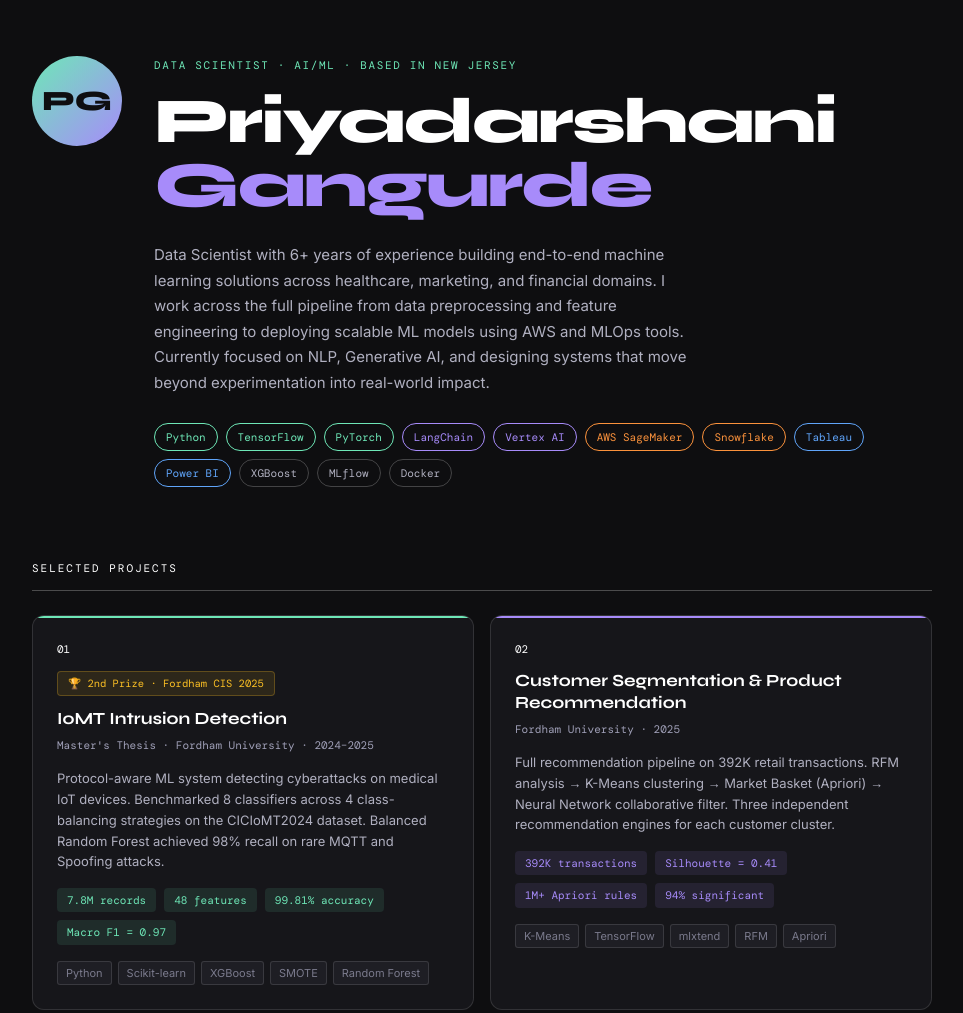
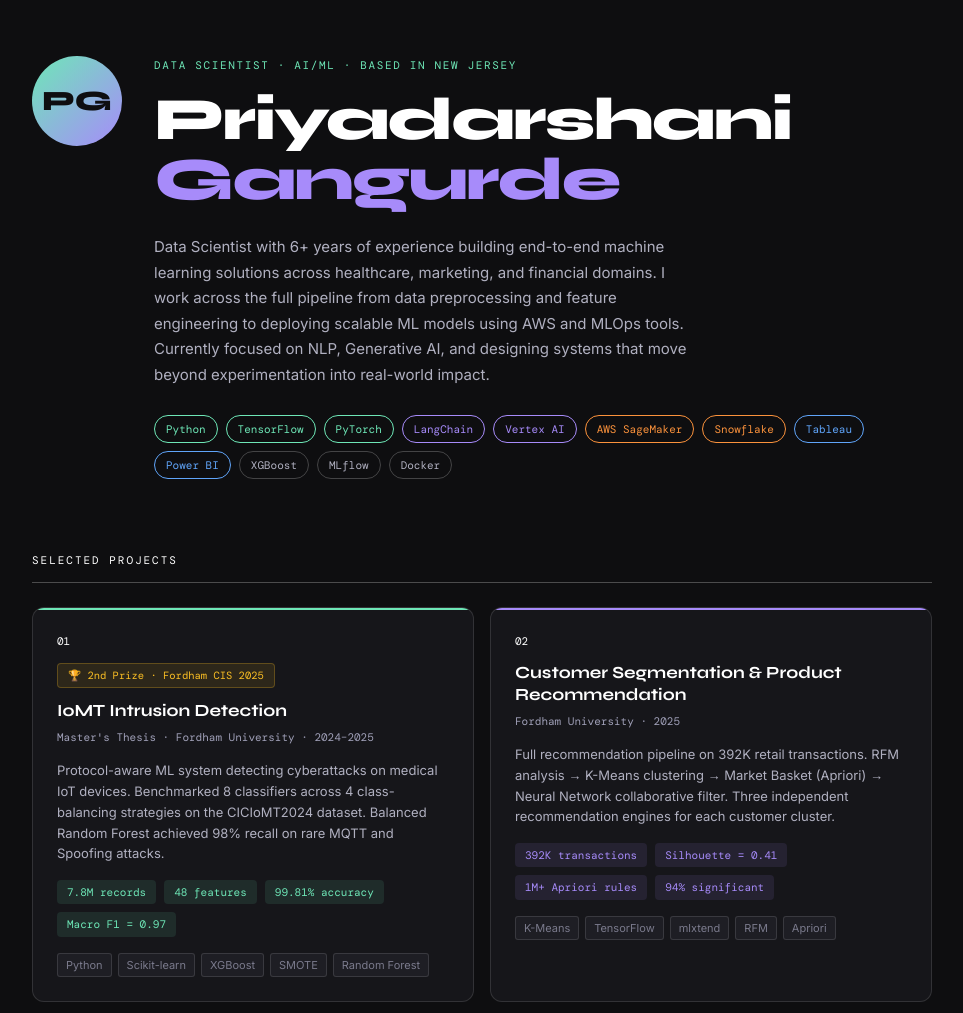
Before and after one commit to iampriyadarshanigangurde/portfolio-, a plain HTML site: page index.html in a window 1280 px wide. Shown: the top 1013 px of the page, without its empty margins (158-1121 px from the left). Drawn offline with nearby package versions, Linux system fonts and the light colour scheme.

Commit message:
Update index.html

```diff
--- a/index.html
+++ b/index.html
@@ -3,7 +3,7 @@
 <head>
 <meta charset="UTF-8"/>
 <meta name="viewport" content="width=device-width, initial-scale=1.0"/>
-<title>Priyadarshani — Work & Projects</title>
+<title>Priyadarshani Gangurde Portfolio</title>
 <link href="https://fonts.googleapis.com/css2?family=Syne:wght@400;600;700;800&family=DM+Mono:wght@400;500&family=Inter:wght@400;500&display=swap" rel="stylesheet"/>
 <style>
 :root {
@@ -48,7 +48,7 @@ body {
 }
 .hero h1 {
   font-family: var(--display);
-  font-size: clamp(36px, 7vw, 64px);
+  font-size: clamp(30px, 7vw, 60px);
   font-weight: 800;
   line-height: 1.0;
   letter-spacing: -2px;
```
